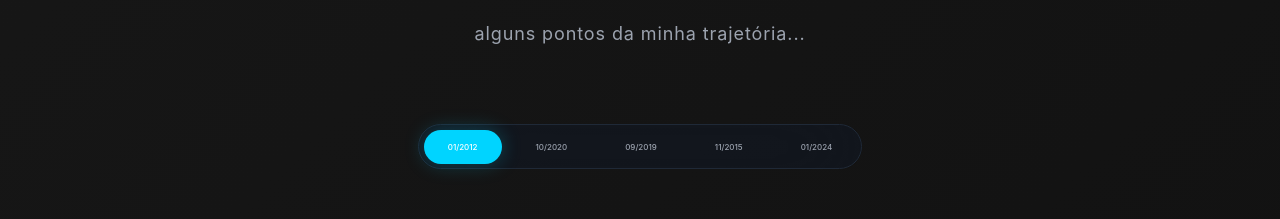
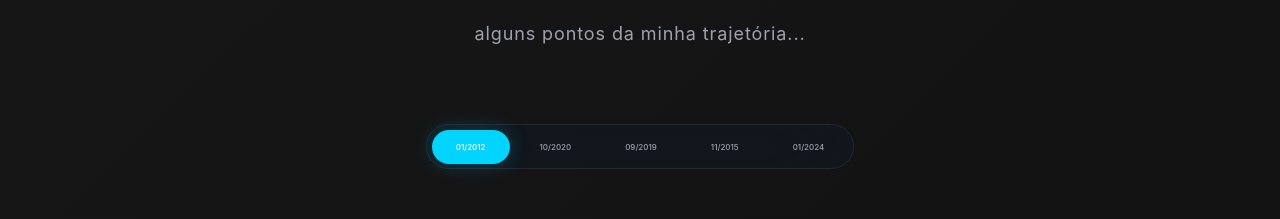
Before and after one commit to jottasilva/portfolio, a React (Create React App) app: page / in a window 1280 px wide. Shown: the part 5940-6159 px from the top of the page. Built offline with nearby package versions, Linux system fonts and the light colour scheme; a web font is replaced by a local one.

Commit message:
Update timeline.css

```diff
--- a/src/css/timeline.css
+++ b/src/css/timeline.css
@@ -330,20 +330,20 @@
   }
 
   .timeline-nav {
-    gap: 10px;
+    gap: 6px;
     text-align:center;
     padding: 0.3rem;
     max-width: 90vw;
   }
 
   .timeline-nav-btn {
-    padding: 0.75rem 1.25rem;
+    padding: 0.65rem 1rem;
     font-size: 0.5rem;
   }
 
   .timeline-content-area {
     max-width: 90vw;
-    padding: 0 1.5rem 4rem 1.5rem;
+    padding: 0 1.5rem 3rem 1.5rem;
   }
 
   .timeline-card {
```
